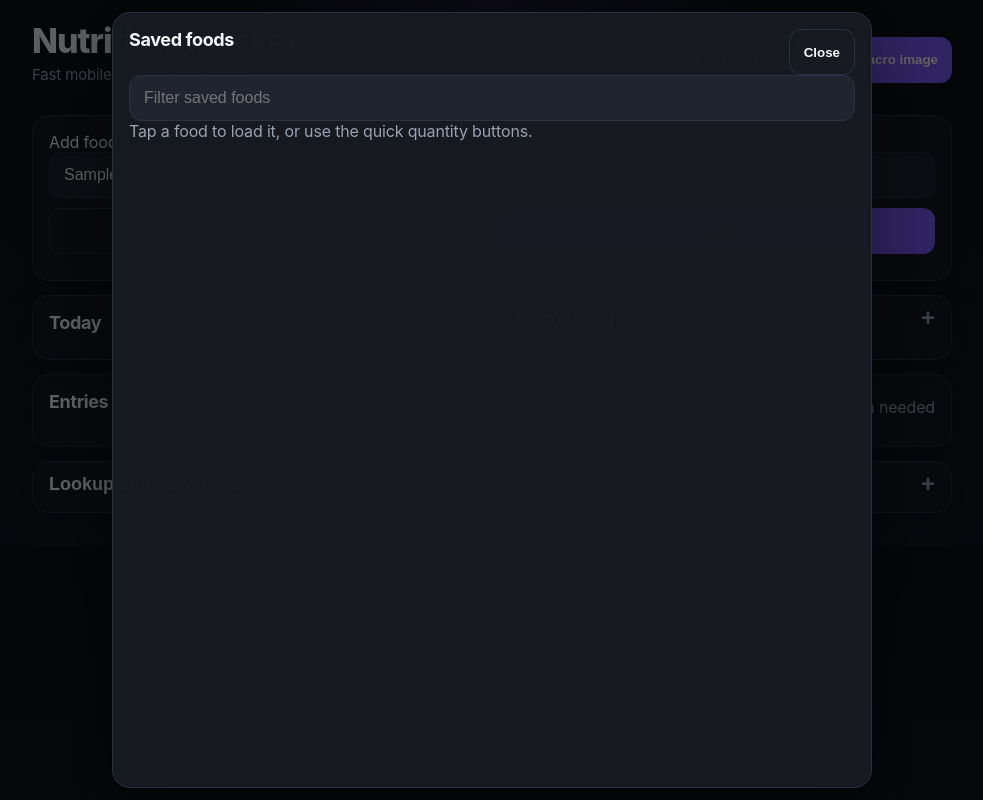
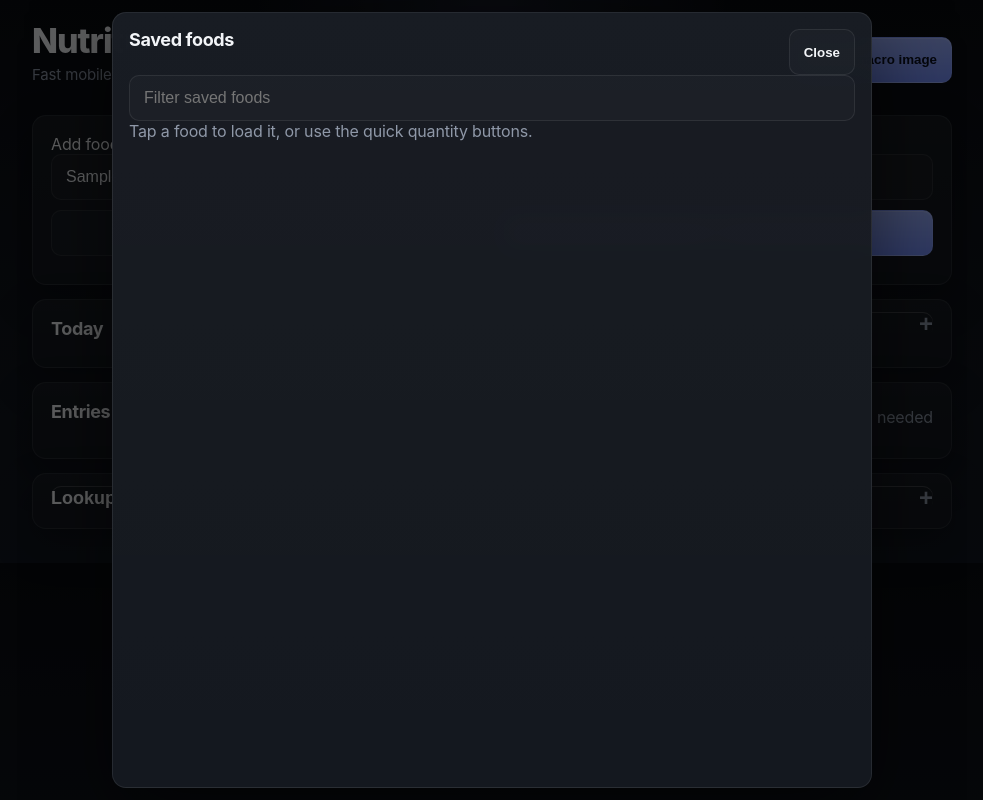
Before and after one commit to Riorizzo1/ExchangeBot, an Electron app: page nutrition_tracker/web/index.html in a window 1280 px wide. Both pictures are taken after typing "Sample" into the empty fields and a click on the button "Saved foods". Shown: the whole page, without its empty margins (148-1131 px from the left). Drawn offline with Linux system fonts and the light colour scheme; no server answers.

Commit message:
Refine nutrition tracker to a more premium visual style

```diff
--- a/nutrition_tracker/web/app.css
+++ b/nutrition_tracker/web/app.css
@@ -1,23 +1,24 @@
 :root {
   color-scheme: dark;
-  --bg: #0f1115;
-  --panel: #171a21;
-  --panel2: #1f2430;
-  --text: #f5f7fb;
-  --muted: #98a2b3;
-  --accent: #7c5cff;
-  --border: #2a3140;
-  --danger: #ff6b6b;
-  --calories: #ffb84d;
-  --protein: #58d68d;
-  --carbs: #5dade2;
-  --fat: #f78fb3;
+  --bg: #0b0d12;
+  --panel: #12161d;
+  --panel2: #171c24;
+  --panel3: #1d2430;
+  --text: #f3f5f8;
+  --muted: #8f98a8;
+  --accent: #8ea4ff;
+  --border: rgba(255, 255, 255, 0.08);
+  --danger: #ff7b72;
+  --calories: #d9a441;
+  --protein: #5fbf88;
+  --carbs: #5d8fd6;
+  --fat: #c47aa0;
 }
 * { box-sizing: border-box; }
 body {
   margin: 0;
   font-family: Inter, "SF Pro Text", "SF Pro Display", ui-sans-serif, system-ui, -apple-system, BlinkMacSystemFont, "Segoe UI", sans-serif;
-  background: radial-gradient(circle at top, rgba(124, 92, 255, 0.16), transparent 30%), linear-gradient(180deg, #0d1016, #131722);
+  background: radial-gradient(circle at top, rgba(142, 164, 255, 0.09), transparent 28%), linear-gradient(180deg, #090b10, #0f131a 48%, #121720);
   color: var(--text);
   letter-spacing: -0.01em;
 }
@@ -51,12 +52,13 @@
   flex: 1;
 }
 .card {
-  background: rgba(23, 26, 33, 0.92);
+  background: linear-gradient(180deg, rgba(255,255,255,0.025), rgba(255,255,255,0.01)), rgba(18, 22, 29, 0.96);
   border: 1px solid var(--border);
-  border-radius: 18px;
-  padding: 16px;
+  border-radius: 14px;
+  padding: 18px;
   margin-bottom: 14px;
-  box-shadow: 0 10px 30px rgba(0,0,0,0.25);
+  box-shadow: 0 16px 40px rgba(0,0,0,0.28);
+  backdrop-filter: blur(10px);
 }
 h1,h2,p { margin-top: 0; }
 h1 {
@@ -80,28 +82,30 @@
 input {
   flex: 1;
   width: 100%;
-  background: var(--panel2);
+  background: rgba(255,255,255,0.02);
   color: var(--text);
   border: 1px solid var(--border);
-  border-radius: 12px;
+  border-radius: 10px;
   padding: 13px 14px;
   min-height: 46px;
   font-size: 16px;
 }
 button {
-  background: var(--accent);
-  color: white;
-  border: none;
-  border-radius: 12px;
+  background: linear-gradient(180deg, #9bb0ff, #7892ff);
+  color: #0b1020;
+  border: 1px solid rgba(255,255,255,0.08);
+  border-radius: 10px;
   padding: 11px 14px;
   min-height: 46px;
   font-weight: 700;
   cursor: pointer;
+  box-shadow: inset 0 1px 0 rgba(255,255,255,0.18);
 }
 .ghost-btn {
-  background: transparent;
+  background: rgba(255,255,255,0.02);
   color: var(--text);
   border: 1px solid var(--border);
+  box-shadow: none;
 }
 .danger-btn {
   color: var(--danger);
@@ -140,10 +144,10 @@
   gap: 10px;
 }
 .metric {
-  background: linear-gradient(180deg, rgba(255,255,255,0.03), rgba(255,255,255,0.015)), var(--panel2);
-  border: 1px solid var(--border);
-  border-radius: 16px;
-  padding: 13px;
+  background: linear-gradient(180deg, rgba(255,255,255,0.03), rgba(255,255,255,0.012)), var(--panel3);
+  border: 1px solid rgba(255,255,255,0.06);
+  border-radius: 12px;
+  padding: 14px;
   position: relative;
   overflow: hidden;
 }
@@ -179,9 +183,9 @@
   gap: 8px;
 }
 .entry, .suggestion {
-  background: var(--panel2);
+  background: rgba(255,255,255,0.018);
   border: 1px solid var(--border);
-  border-radius: 14px;
+  border-radius: 12px;
   padding: 12px;
 }
 .compact-entry {
@@ -224,7 +228,7 @@
   margin-top: 12px;
 }
 .collapsible-card {
-  padding-top: 10px;
+  padding-top: 12px;
 }
 .collapse-toggle {
   width: 100%;
@@ -272,11 +276,12 @@
   width: auto;
   margin: 0 auto;
   overflow: auto;
-  background: rgba(23, 26, 33, 0.98);
+  background: linear-gradient(180deg, rgba(255,255,255,0.03), rgba(255,255,255,0.01)), rgba(18, 22, 29, 0.98);
   border: 1px solid var(--border);
-  border-radius: 18px;
+  border-radius: 14px;
   padding: 16px;
-  box-shadow: 0 18px 60px rgba(0,0,0,0.45);
+  box-shadow: 0 24px 80px rgba(0,0,0,0.5);
+  backdrop-filter: blur(12px);
 }
 @media (max-width: 860px) {
   .app {
@@ -285,7 +290,7 @@
   }
   .card {
     padding: 14px;
-    border-radius: 16px;
+    border-radius: 12px;
   }
   .grid, header, .row, .section-head, .header-actions {
     flex-direction: column;
```
